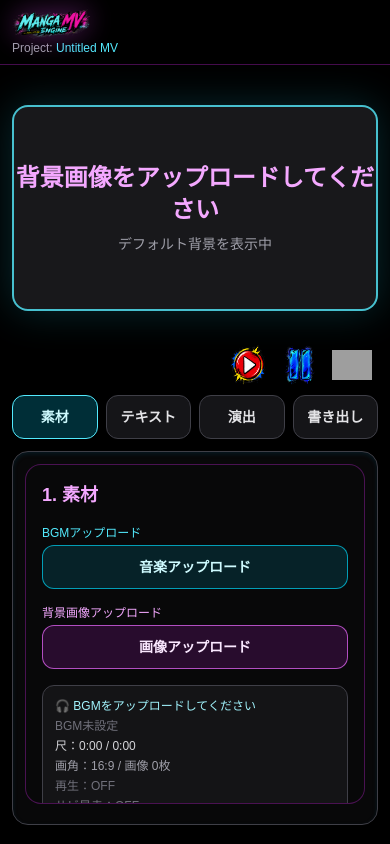
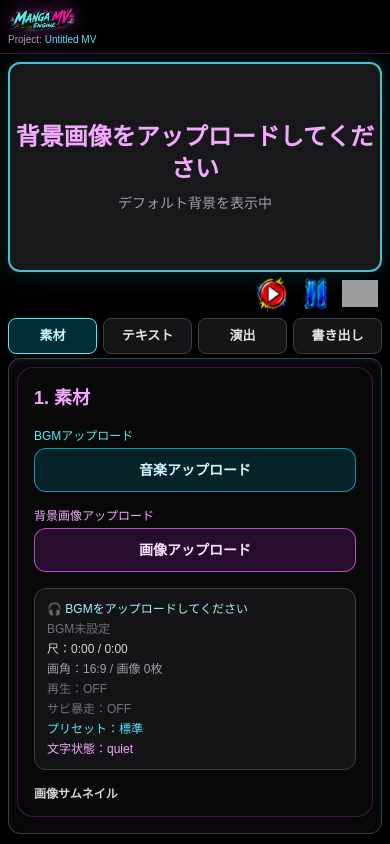
Before and after one commit to utugorou/manga-mv-engine, a Next.js app: page / in a window 390 px wide. Built offline with nearby package versions, Linux system fonts and the light colour scheme; grey boxes are pictures that could not be loaded.

Commit message:
Compress mobile top area to expand detail panel

```diff
--- a/app/page.tsx
+++ b/app/page.tsx
@@ -1662,7 +1662,7 @@ export default function Home() {
         }
       `}</style>
 
-      <header className="sticky top-0 z-30 border-b border-fuchsia-500/30 bg-black/90 px-3 py-2 md:px-6 md:py-4 backdrop-blur">
+      <header className="sticky top-0 z-30 border-b border-fuchsia-500/30 bg-black/90 px-2 py-1.5 md:px-6 md:py-4 backdrop-blur">
         <div className="flex items-center justify-between">
           <div>
             <h1 className="text-fuchsia-300">
@@ -1670,9 +1670,10 @@ export default function Home() {
                 src={logoSrc}
                 isError={isLogoLoadError}
                 onError={handleLogoLoadError}
+                className="h-7 sm:h-9 md:h-10 lg:h-11 w-auto max-w-[68vw] md:max-w-[min(70vw,20rem)] object-contain opacity-95 drop-shadow-[0_0_12px_rgba(217,70,239,0.4)]"
               />
             </h1>
-            <p className="text-xs text-zinc-400">Project: <span className="text-cyan-300">Untitled MV</span></p>
+            <p className="text-[10px] leading-tight text-zinc-400 md:text-xs">Project: <span className="text-cyan-300">Untitled MV</span></p>
             {isLogoLoadError && logoErrorSrc ? (
               <p className="mt-1 text-[10px] text-amber-300 break-all">Logo fallback active: {logoErrorSrc}</p>
             ) : null}
@@ -1875,10 +1876,10 @@ export default function Home() {
           </div>
         </div>
       </div>
-      <div className="md:hidden flex h-[calc(100vh-72px)] h-[calc(100dvh-72px)] min-h-0 flex-col overflow-hidden px-3 pb-3">
+      <div className="md:hidden flex h-[calc(100vh-56px)] h-[calc(100dvh-56px)] min-h-0 flex-col overflow-hidden px-2 pb-2">
         <div className="shrink-0">
           <PreviewStage
-            previewSizeClass="w-full max-w-none aspect-video"
+            previewSizeClass="w-full max-w-none aspect-video max-h-[30dvh]"
             chorusBoost={chorusBoost}
             showGlitch={showGlitch}
             selectedImage={selectedImage}
@@ -1906,24 +1907,24 @@ export default function Home() {
             flashActive={flashActive}
             showStatusOverlay={false}
           />
-          <div className="mt-1 flex min-h-6 flex-wrap items-center justify-center gap-1">
-            {isPlaying ? <span className="rounded-full border border-emerald-300/70 bg-emerald-500/15 px-2 py-0.5 text-[10px] font-bold tracking-wide text-emerald-100">再生中</span> : null}
-            {isRecording ? <span className="rounded-full border border-rose-300/80 bg-rose-500/20 px-2 py-0.5 text-[10px] font-bold tracking-wide text-rose-100">録画中</span> : null}
-            {chorusBoost ? <span className="rounded-full border border-fuchsia-300/70 bg-amber-300/15 px-2 py-0.5 text-[10px] font-bold tracking-wide text-fuchsia-100">サビ暴走中</span> : null}
+          <div className="mt-0.5 flex min-h-0 flex-wrap items-center justify-center gap-1 empty:hidden">
+            {isPlaying ? <span className="rounded-full border border-emerald-300/70 bg-emerald-500/15 px-1.5 py-px text-[9px] font-bold tracking-wide text-emerald-100">再生中</span> : null}
+            {isRecording ? <span className="rounded-full border border-rose-300/80 bg-rose-500/20 px-1.5 py-px text-[9px] font-bold tracking-wide text-rose-100">録画中</span> : null}
+            {chorusBoost ? <span className="rounded-full border border-fuchsia-300/70 bg-amber-300/15 px-1.5 py-px text-[9px] font-bold tracking-wide text-fuchsia-100">サビ暴走中</span> : null}
           </div>
-          <div className="mt-1"><ControlButtons isPlaying={isPlaying} isRecording={isRecording} chorusBoost={chorusBoost} isMobile onPlay={handlePlay} onPause={handlePause} onReset={handleReset} /></div>
+          <div className="mt-0.5"><ControlButtons isPlaying={isPlaying} isRecording={isRecording} chorusBoost={chorusBoost} isMobile onPlay={handlePlay} onPause={handlePause} onReset={handleReset} /></div>
         </div>
-        <div className="mt-2 grid shrink-0 grid-cols-4 gap-2">
+        <div className="mt-1 grid shrink-0 grid-cols-4 gap-1.5">
           {[
             { id: "assets", label: "素材" },
             { id: "text", label: "テキスト" },
             { id: "effects", label: "演出" },
             { id: "export", label: "書き出し" },
           ].map((tab) => (
-            <button key={tab.id} onClick={() => setMobileTab(tab.id as "assets" | "text" | "effects" | "export")} className={`min-h-11 rounded-xl border text-sm font-bold ${mobileTab === tab.id ? "border-cyan-300 bg-cyan-500/25 text-cyan-100" : "border-zinc-700 bg-zinc-900/90 text-zinc-200"}`}>{tab.label}</button>
+            <button key={tab.id} onClick={() => setMobileTab(tab.id as "assets" | "text" | "effects" | "export")} className={`min-h-9 rounded-lg border px-1 py-1.5 text-[13px] font-bold leading-none ${mobileTab === tab.id ? "border-cyan-300 bg-cyan-500/25 text-cyan-100" : "border-zinc-700 bg-zinc-900/90 text-zinc-200"}`}>{tab.label}</button>
           ))}
         </div>
-        <div className="mt-3 min-h-0 flex-1 overflow-y-auto rounded-2xl border border-zinc-700 bg-zinc-950/90 p-3 pb-5 shadow-inner shadow-cyan-950/40 [&_button]:min-h-11 [&_button]:text-sm [&_input]:min-h-11 [&_input]:text-base [&_select]:min-h-11 [&_select]:text-base [&_textarea]:min-h-11 [&_textarea]:text-base [&_input[type='range']]:min-h-8">
+        <div className="mt-1 min-h-0 flex-1 overflow-y-auto overflow-x-hidden rounded-xl border border-zinc-700 bg-zinc-950/90 p-2 pb-4 shadow-inner shadow-cyan-950/40 [&_button]:min-h-10 [&_button]:text-sm [&_input]:min-h-10 [&_input]:text-base [&_select]:min-h-10 [&_select]:text-base [&_textarea]:min-h-10 [&_textarea]:text-base [&_input[type='range']]:min-h-7">
           {mobileTab === "assets" ? (
             <UploadPanel
               handleImageUpload={handleImageUpload}
--- a/src/components/ControlButtons.tsx
+++ b/src/components/ControlButtons.tsx
@@ -11,14 +11,14 @@ type Props = {
 };
 
 const mobileButtonClass =
-  "flex h-11 w-11 items-center justify-center bg-transparent p-0 transition active:scale-95 disabled:cursor-not-allowed disabled:opacity-40";
+  "flex h-10 w-10 items-center justify-center bg-transparent p-0.5 transition active:scale-95 disabled:cursor-not-allowed disabled:opacity-40";
 
-const mobileIconClass = "h-10 w-10 object-contain";
+const mobileIconClass = "h-9 w-9 object-contain";
 
 export default function ControlButtons({ isPlaying, isRecording, isMobile = false, onPlay, onPause, onReset }: Props) {
   if (isMobile) {
     return (
-      <div className="ml-auto flex items-center justify-end gap-2 pr-1">
+      <div className="ml-auto flex items-center justify-end gap-1 pr-0.5">
         <button onClick={onPlay} aria-label="再生" className={mobileButtonClass}>
           <img src={withBasePath("/ui/play_button_graffiti_transparent.png")} alt="" aria-hidden="true" className={mobileIconClass} />
         </button>
--- a/src/components/PreviewStage.tsx
+++ b/src/components/PreviewStage.tsx
@@ -51,7 +51,7 @@ export default function PreviewStage(props: PreviewStageProps) {
         </div>
       ) : null}
 
-      <div className={`${previewSizeClass} mt-10 bg-zinc-900 border-2 border-cyan-300/80 rounded-2xl relative overflow-hidden flex items-center justify-center transition-all duration-150 shadow-[0_0_40px_rgba(34,211,238,0.2)] ${chorusBoost ? "shadow-[0_0_70px_#ec4899] scale-[1.02]" : showGlitch ? "shadow-[0_0_40px_#ec4899]" : ""}`}>
+      <div className={`${previewSizeClass} mt-2 md:mt-10 bg-zinc-900 border-2 border-cyan-300/80 rounded-xl md:rounded-2xl relative overflow-hidden flex items-center justify-center transition-all duration-150 shadow-[0_0_30px_rgba(34,211,238,0.18)] md:shadow-[0_0_40px_rgba(34,211,238,0.2)] ${chorusBoost ? "shadow-[0_0_55px_#ec4899] scale-[1.015] md:shadow-[0_0_70px_#ec4899] md:scale-[1.02]" : showGlitch ? "shadow-[0_0_36px_#ec4899] md:shadow-[0_0_40px_#ec4899]" : ""}`}>
         {selectedImage ? (
           <img src={selectedImage} alt="" className={`w-full h-full object-cover ${showGlitch || chorusBoost ? "contrast-125 saturate-150" : ""}`} style={imageStyle} />
         ) : (
```
